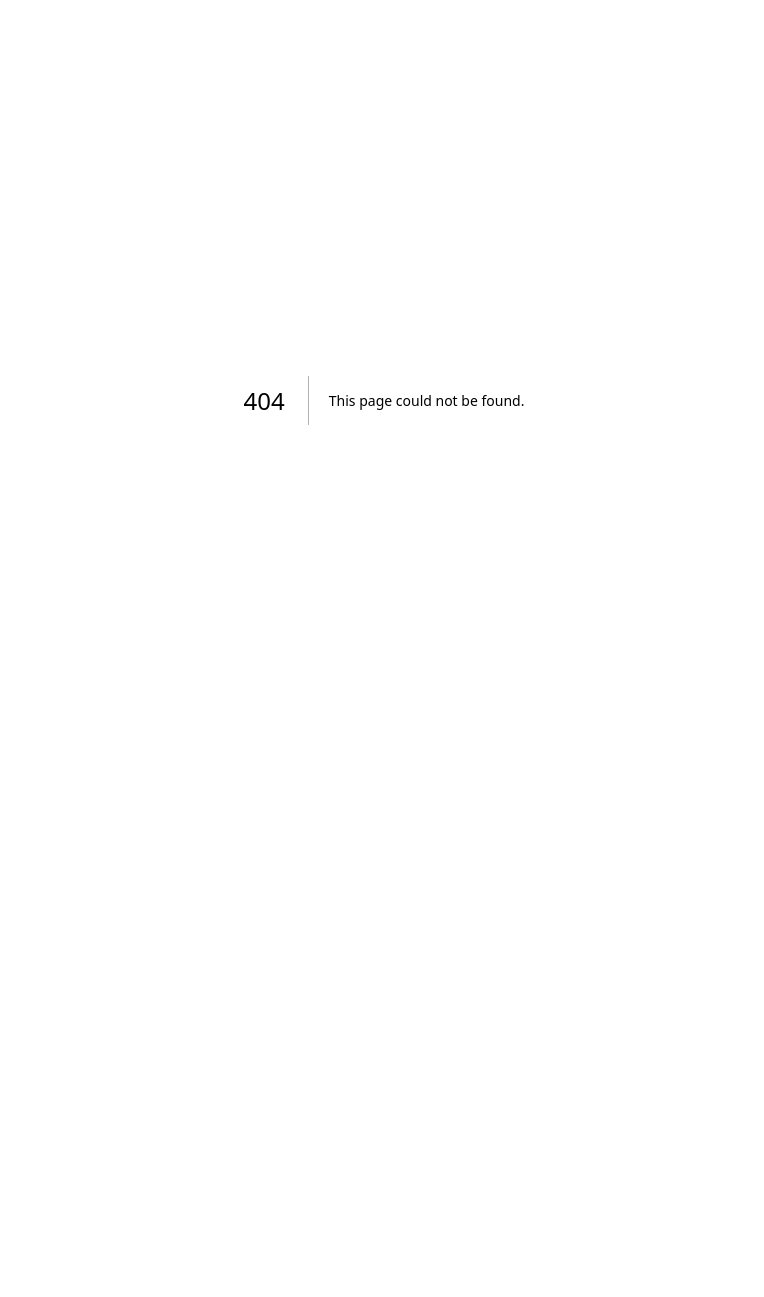
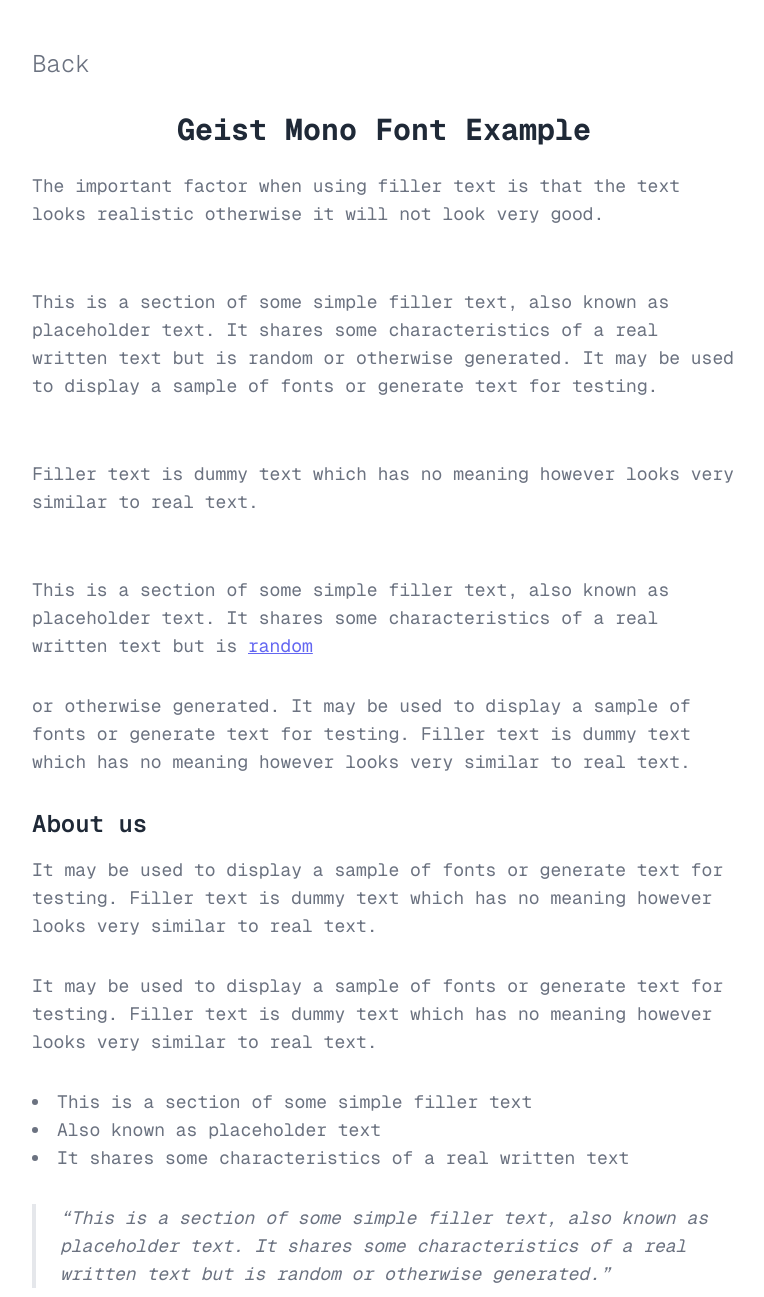
Before and after one commit to officialrajdeepsingh/geist-font-example, a Next.js app: page /geistmono in a window 1280 px wide. Before the commit this address had no page. Shown: the top 1297 px of the page, without its empty margins (256-1020 px from the left). Before the commit the page ends 800 px from the top, so only its background shows below. Built offline with nearby package versions, Linux system fonts and the light colour scheme.

Commit message:
adding GeistMono

```diff
--- /dev/null
+++ b/app/geistmono/page.tsx
@@ -0,0 +1,63 @@
+import { GeistMono } from 'geist/font'
+import Image from 'next/image'
+import Link from 'next/link'
+import type { Metadata } from 'next'
+
+
+export const metadata: Metadata = {
+  title: 'Geist Mono example ',
+  description: 'Geist Fonts example ',
+}
+export default function Geist() {
+    return (
+        <div className={`${GeistMono.className} bg-white py-6 sm:py-8 lg:py-12`}>
+
+            <div className="mx-auto max-w-screen-md px-4 md:px-8">
+
+                <Link className='mt-4 text-left text-2xl font-light text-gray-500 sm:text-1xl md:mb-6' href={'/'}>Back</Link>
+
+                <h1 className="my-8 text-center text-2xl font-bold text-gray-800 sm:text-3xl md:mb-6">Geist Mono Font Example</h1>
+
+                <p className="mb-6 text-gray-500 sm:text-lg md:mb-8">
+                    The important factor when using filler text is that the text looks realistic otherwise it will not look very good.<br /><br />
+                </p>
+
+                <p className="mb-6 text-gray-500 sm:text-lg md:mb-8">
+                    This is a section of some simple filler text, also known as placeholder text. It shares some characteristics of a real written text but is random or otherwise generated. It may be used to display a sample of fonts or generate text for testing. <br /><br />
+                </p>
+                <p className="mb-6 text-gray-500 sm:text-lg md:mb-8">
+                    Filler text is dummy text which has no meaning however looks very similar to real text. <br /><br />
+                </p>
+                <p className="mb-6 text-gray-500 sm:text-lg md:mb-8">
+                    This is a section of some simple filler text, also known as placeholder text. It shares some characteristics of a real written text but is <Link href="#" className="text-indigo-500 underline transition duration-100 hover:text-indigo-600 active:text-indigo-700"> random </Link>
+                </p>
+
+                <p className="mb-6 text-gray-500 sm:text-lg md:mb-8">
+                    or otherwise generated. It may be used to display a sample of fonts or generate text for testing. Filler text is dummy text which has no meaning however looks very similar to real text.
+                </p>
+
+                <h2 className="mb-2 text-xl font-semibold text-gray-800 sm:text-2xl md:mb-4">About us</h2>
+
+                <p className="mb-6 text-gray-500 sm:text-lg md:mb-8"> It may be used to display a sample of fonts or generate text for testing. Filler text is dummy text which has no meaning however looks very similar to real text.</p>
+
+                <p className="mb-6 text-gray-500 sm:text-lg md:mb-8">It may be used to display a sample of fonts or generate text for testing. Filler text is dummy text which has no meaning however looks very similar to real text.</p>
+
+                <ul className="mb-6 list-inside list-disc text-gray-500 sm:text-lg md:mb-8">
+                    <li>This is a section of some simple filler text</li>
+                    <li>Also known as placeholder text</li>
+                    <li>It shares some characteristics of a real written text</li>
+                </ul>
+
+                <blockquote className="mb-6 border-l-4 pl-4 italic text-gray-500 sm:text-lg md:mb-8 md:pl-6">“This is a section of some simple filler text, also known as placeholder text. It shares some characteristics of a real written text but is random or otherwise generated.”</blockquote>
+
+                <div className="relative mb-6 overflow-hidden rounded-lg bg-gray-100 shadow-lg md:mb-8">
+                    <Image width={600} height={350} src="https://images.unsplash.com/photo-1593508512255-86ab42a8e620?auto=format&q=75&fit=crop&w=600&h=350" loading="lazy" alt="Photo by Minh Pham" className="h-full w-full object-cover object-center" />
+                </div>
+
+                <h2 className="mb-2 text-xl font-semibold text-gray-800 sm:text-2xl md:mb-4">Features</h2>
+
+                <p className="text-gray-500 sm:text-lg">This is a section of some simple filler text, also known as placeholder text. It shares some characteristics of a real written text but is random or otherwise generated. It may be used to display a sample of fonts or generate text for testing. Filler text is dummy text which has no meaning however looks very similar to real text.</p>
+            </div>
+        </div>
+    )
+}
```
